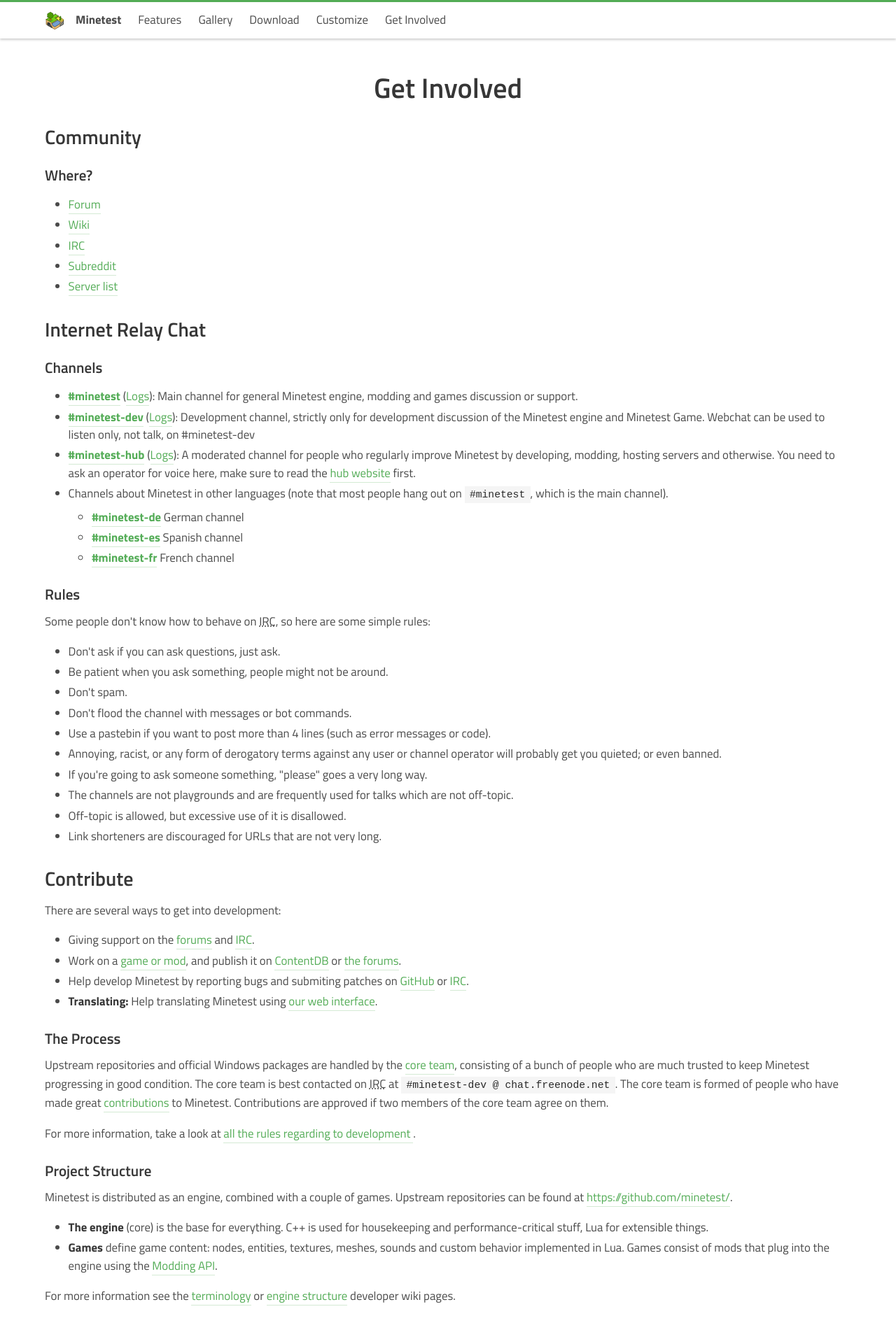
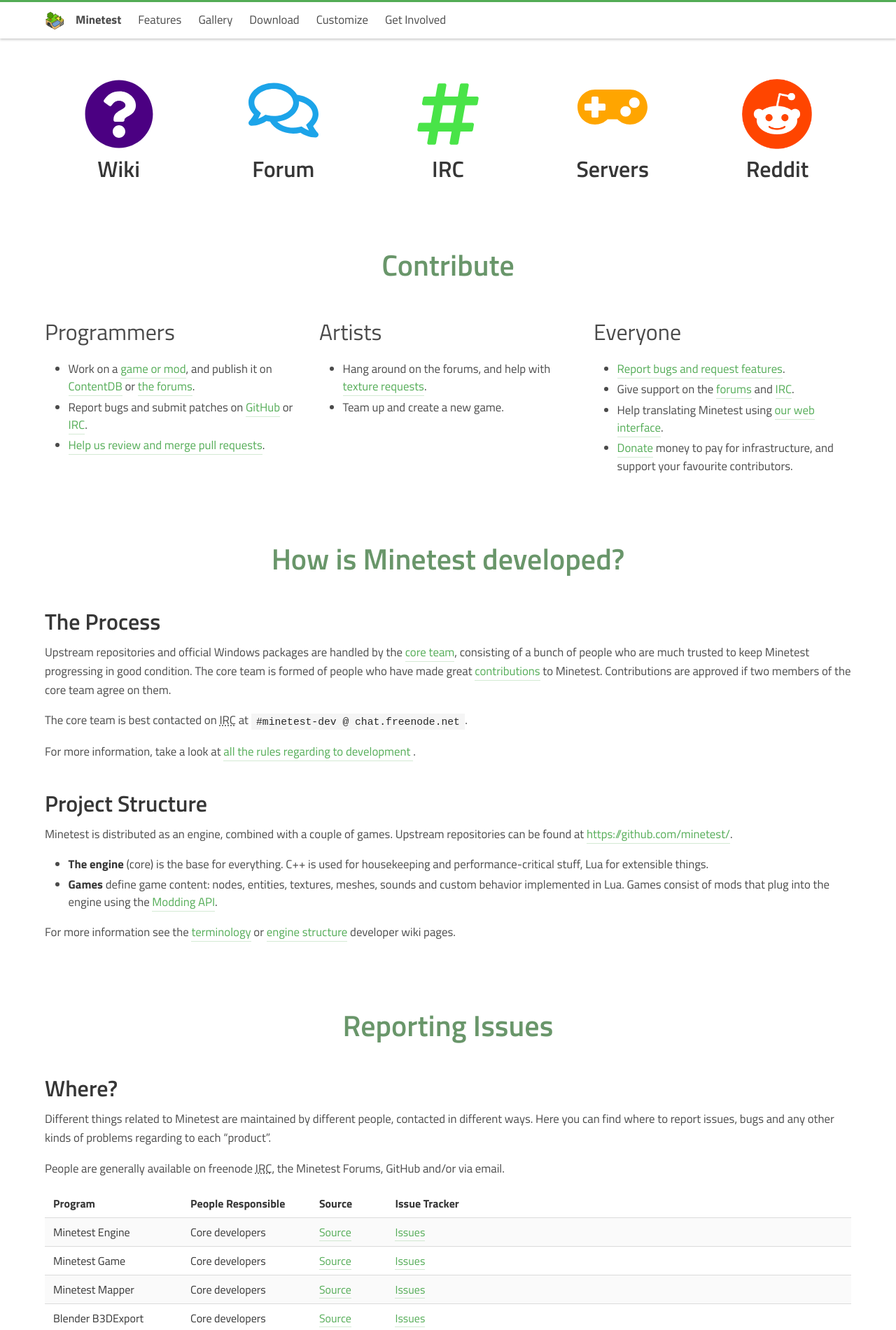
Before and after one commit to minetest/minetest.github.io, a Jekyll site: the page built from get-involved.html, in a window 1280 px wide. Shown: the top 1901 px of the page at 70% size. Built offline with Jekyll 4.4.1, drawn with Linux system fonts in a browser that asks for light colours; comment, search, counter and statistics services are not loaded; some of the changed text lies outside the part shown.

Commit message:
Improve "Get Involved" layout (#176)

```diff
--- a/_includes/footer.html
+++ b/_includes/footer.html
@@ -28,7 +28,7 @@
         <h5 class="footer-title">Community</h5>
         <ul class="list-unstyled">
           <li><a href="https://forum.minetest.net">Forums</a></li>
-          <li><a href="/get-involved/#internet-relay-chat">IRC</a></li>
+          <li><a href="https://wiki.minetest.net/IRC">IRC</a></li>
           <li><a href="/servers/">Servers</a></li>
           <li><a href="https://wiki.minetest.net">Player Wiki</a></li>
           <li><a href="https://reddit.com/r/minetest/">Subreddit</a></li>
@@ -39,7 +39,7 @@
         <h5 class="footer-title">Development</h5>
         <ul class="list-unstyled">
           <li><a href="https://github.com/minetest/minetest">Github</a></li>
-          <li><a href="/get-involved/#internet-relay-chat">#minetest-dev on Freenode IRC</a></li>
+          <li><a href="https://wiki.minetest.net/IRC">#minetest-dev on Freenode IRC</a></li>
           <li><a href="https://dev.minetest.net">Developer Wiki</a></li>
           <li><a href="https://minetest.net/lua_api/">Lua API</a></li>
           <li><a href="/get-involved/#donate">Donate</a></li>
@@ -51,7 +51,8 @@
 
   <div class="footer-copyright">
     © 2015-{{ site.time | date: '%Y' }} The Minetest Team.
+    <a href="https://github.com/minetest/minetest.github.io">Source</a><br />
     MIT for code, CC-BY-SA 3.0 for media and content.
-    <a href="https://github.com/minetest/minetest.github.io">Source</a>
+    Font Awesome icons under <a href="https://fontawesome.com/license">CC-BY 4.0</a>.
   </div>
 </footer>
--- a/_sass/_base.scss
+++ b/_sass/_base.scss
@@ -20,7 +20,7 @@
   }
 }
 
-a:not(.navbar-item) {
+a:not(.navbar-item, .no-underline) {
   border-bottom: 1px solid transparentize($primary, 0.75);
 
   &:hover {
@@ -29,6 +29,16 @@ a:not(.navbar-item) {
 
   &:active {
     background-color: transparentize($primary, 0.8);
+  }
+}
+
+.hover-enlarge {
+  transition: transform 200ms ease;
+  cursor: pointer;
+
+  &:hover {
+    transform: scale(1.1, 1.1);
+    z-index: 2;
   }
 }
 
@@ -43,3 +53,17 @@ a:not(.navbar-item) {
   text-align: center;
   margin-bottom: 3rem;
 }
+
+.iconlist {
+  .image {
+    width: 100px;
+    height: 120px;
+    padding: 10px 0;
+    margin: auto;
+  }
+
+  img {
+    max-width: 100px;
+    max-height: 100px;
+  }
+}
--- a/get-involved.html
+++ b/get-involved.html
@@ -16,103 +16,95 @@ redirect_from:
 
 <section class="section">
   <div class="container">
+    <div class="columns is-centered iconlist">
+      {% for link in site.data.community %}
+      <a class="column has-text-centered no-underline hover-enlarge" href="{{ link.url }}">
+        <div class="image">
+          <img src="/media/logos/{{ link.icon }}" alt="{{ link.name }} logo">
+        </div>
+        <span class="title">{{ link.name }}</span>
+      </a>
+      {% endfor %}
+    </div>
+  </div>
+</section>
+
+<section class="section">
+  <div class="container">
+    <h2 id="contribute" class="title section-title">Contribute</h2>
+    <div class="columns is-centered">
+      <div class="column">
+        <h3 id="programmers" class="is-size-3">Programmers</h3>
         <div class="content">
-
-      <h1>Get Involved</h1>
-
-      <h2>Community</h2>
-      <h3>Where?</h3>
           <ul>
-        <li><a href="https://forum.minetest.net">Forum</a></li>
-        <li><a href="https://wiki.minetest.net">Wiki</a></li>
-        <li><a href="#internet-relay-chat">IRC</a></li>
-        <li><a href="https://reddit.com/r/minetest">Subreddit</a></li>
-        <li><a href="/servers/">Server list</a></li>
-      </ul>
-
-      <h2 id="internet-relay-chat">Internet Relay Chat</h2>
-
-      <h3>Channels</h3>
-      <div>
-        <ul>
-          <li>
-            <strong><a href="https://webchat.freenode.net/?channels=#minetest">#minetest</a></strong>
-            (<a href="http://irc.minetest.net/minetest">Logs</a>):
-            Main channel for general Minetest engine, modding and games discussion or support.
-          </li>
-          <li>
-            <strong><a href="https://webchat.freenode.net/?channels=#minetest-dev">#minetest-dev</a></strong>
-            (<a href="http://irc.minetest.net/minetest-dev">Logs</a>):
-            Development channel, strictly only for development discussion of the Minetest engine and Minetest Game.
-            Webchat can be used to listen only, not talk, on #minetest-dev
-          </li>
-          <li>
-            <strong><a href="https://webchat.freenode.net/?channels=#minetest-hub">#minetest-hub</a></strong>
-            (<a href="http://irc.minetest.net/minetest-hub">Logs</a>):
-            A moderated channel for people who regularly improve Minetest
-            by developing, modding, hosting servers and otherwise.
-            You need to ask an operator for voice here, make sure to read
-            the <a href="http://hub.minetest.net">hub website</a> first.
-          </li>
-          <li>
-            Channels about Minetest in other languages (note that most people hang out
-            on <code>#minetest</code>, which is the main channel).
-            <ul>
-              <li><strong><a href="https://webchat.freenode.net/?channels=#minetest-de">#minetest-de</a></strong> German channel</li>
-              <li><strong><a href="https://webchat.freenode.net/?channels=#minetest-es">#minetest-es</a></strong> Spanish channel</li>
-              <li><strong><a href="https://webchat.freenode.net/?channels=#minetest-fr">#minetest-fr</a></strong> French channel</li>
-            </ul>
-          </li>
-          </ul>
-        </div>
-
-        <h3>Rules</h3>
-        <p>
-          Some people don't know how to behave on <abbr title="Internet Relay Chat">IRC</abbr>,
-          so here are some simple rules:
-        </p>
-        <ul>
-          <li>Don't ask if you can ask questions, just ask.</li>
-          <li>Be patient when you ask something, people might not be around.</li>
-          <li>Don't spam.</li>
-          <li>Don't flood the channel with messages or bot commands.</li>
-          <li>Use a pastebin if you want to post more than 4 lines (such as error messages or code).</li>
-          <li>Annoying, racist, or any form of derogatory terms against any user or channel operator will probably get you quieted; or even banned.</li>
-          <li>If you're going to ask someone something, "please" goes a very long way.</li>
-          <li>The channels are not playgrounds and are frequently used for talks which are not off-topic.</li>
-          <li>Off-topic is allowed, but excessive use of it is disallowed.</li>
-          <li>Link shorteners are discouraged for URLs that are not very long.</li>
-        </ul>
-
-        <h2 id="contribute">Contribute</h2>
-        <p>
-          There are several ways to get into development:
-        </p>
-        <ul>
-          <li>
-            Giving support on the <a href="https://forum.minetest.net">forums</a> and <a href="#internet-relay-chat">IRC</a>.
-          </li>
             <li>
               Work on a <a href="http://dev.minetest.net/Modding_Intro">game or mod</a>,
               and publish it on <a href="https://content.minetest.net">ContentDB</a>
               or <a href="https://forum.minetest.net">the forums</a>.
             </li>
             <li>
-            Help develop Minetest by reporting
-            bugs and submiting patches on
-            <a href="https://github.com/minetest">GitHub</a> or <a href="#internet-relay-chat">IRC</a>.
+              Report bugs and submit patches on
+              <a href="https://github.com/minetest">GitHub</a> or <a href="https://wiki.minetest.net/IRC">IRC</a>.
             </li>
             <li>
-            <strong>Translating:</strong> Help translating Minetest using
+              <a href="https://forum.minetest.net/viewtopic.php?f=7&t=19877">Help us review and merge pull requests</a>.
+            </li>
+          </ul>
+        </div>
+      </div>
+      <div class="column">
+        <h3 id="artists" class="is-size-3">Artists</h3>
+        <div class="content">
+          <ul>
+            <li>
+              Hang around on the forums, and help with
+              <a href="https://forum.minetest.net/viewtopic.php?f=47&t=1585">texture requests</a>.
+            </li>
+            <li>
+              Team up and create a new game.
+            </li>
+          </ul>
+        </div>
+      </div>
+      <div class="column">
+        <h3 id="everyone" class="is-size-3">Everyone</h3>
+        <div class="content">
+          <ul>
+            <li>
+              <a href="#reporting-issues">Report bugs and request features</a>.
+            </li>
+            <li>
+              Give support on the <a href="https://forum.minetest.net">forums</a> and <a href="https://wiki.minetest.net/IRC">IRC</a>.
+            </li>
+            <li>
+              Help translating Minetest using
               <a href="https://hosted.weblate.org/projects/minetest/minetest/">our web interface</a>.
             </li>
+            <li>
+              <a href="#donate">Donate</a> money to pay for infrastructure, and support your favourite contributors.
+            </li>
           </ul>
+        </div>
+      </div>
+    </div>
+  </div>
+</section>
 
-        <h3>The Process</h3>
+
+<section class="section">
+  <div class="container">
+    <h2 id="developed" class="title section-title">How is Minetest developed?</h2>
+    <div class="content">
+      <h3 class="is-size-3">The Process</h3>
       <p>
-          Upstream repositories and official Windows packages are handled by the <a href="https://github.com/minetest?tab=members">core team</a>, consisting of a bunch of people who are much trusted to keep Minetest progressing in good condition. The core team is best contacted on <abbr title="Internet Relay Chat">IRC</abbr> at <code>#minetest-dev @ chat.freenode.net</code>.
+        Upstream repositories and official Windows packages are handled by the
+        <a href="https://github.com/minetest?tab=members">core team</a>,
+        consisting of a bunch of people who are much trusted to keep Minetest progressing in good condition.
         The core team is formed of people who have made great <a href="/credits/">contributions</a> to Minetest.
         Contributions are approved if two members of the core team agree on them.
+      </p>
+      <p>
+        The core team is best contacted on <abbr title="Internet Relay Chat">IRC</abbr> at <code>#minetest-dev @ chat.freenode.net</code>.
       </p>
       <p>
         For more information, take a look at
@@ -121,12 +113,13 @@ redirect_from:
         </a>.
       </p>
 
-        <h3>Project Structure</h3>
+      <h3 class="is-size-3">Project Structure</h3>
       <p>
         Minetest is distributed as an engine, combined with a couple of games.
         Upstream repositories can be found at
         <a href="https://github.com/minetest/">https://github.com/minetest/</a>.
       </p>
+
       <ul>
         <li>
           <strong>The engine</strong> (core) is the base for everything.
@@ -140,22 +133,29 @@ redirect_from:
           <a href="http://dev.minetest.net">Modding API</a>.
         </li>
       </ul>
+
       <p>
         For more information see the
         <a href="http://dev.minetest.net/Terminology">terminology</a> or
         <a href="http://dev.minetest.net/Engine_structure">engine structure</a>
         developer wiki pages.
       </p>
+    </div>
+  </div>
+</section>
 
-        <h2 id="reporting-issues">Reporting issues</h2>
+
+<section class="section">
+  <div class="container">
+    <h2 id="reporting-issues" class="title section-title">Reporting Issues</h2>
+    <div class="content">
+      <h3 class="is-size-3">Where?</h3>
       <p>
         Different things related to Minetest are maintained by different people, contacted in different ways. Here you can find where to report issues, bugs and any other kinds of problems regarding to each “product”.
       </p>
       <p>
         People are generally available on freenode <abbr title="Internet Relay Chat">IRC</abbr>, the Minetest Forums, GitHub and/or via email.
       </p>
-
-        <h2>Programs and Services</h2>
       <table class="table is-striped">
         <tr>
           <th>Program</th>
@@ -261,10 +261,16 @@ redirect_from:
           <td>Contact nerzhul</td>
         </tr>
       </table>
+    </div>
+  </div>
+</section>
 
 
-        <h2 id="donate">Donate</h2>
-        <h3>celeron55 <span class="is-size-5 has-text-grey has-text-weight-normal">(founder)</span></h3>
+<section class="section">
+  <div class="container">
+    <h2 id="donate" class="title section-title">Donate</h2>
+    <div class="content">
+      <h3 class="is-size-3">celeron55 <span class="is-size-5 has-text-grey has-text-weight-normal">(founder)</span></h3>
 
       <p>
         You can tip money to celeron55, to be mostly used for hosting of
@@ -295,11 +301,10 @@ redirect_from:
         </form>
       </div>
 
-        <h2>Other</h2>
+      <h3 class="is-size-3">Other</h3>
       <p>
         Your favourite server or modder might accept tips too; make sure to check those out.
       </p>
-
     </div>
   </div>
 </section>
```
Also changed, not shown: _data/community.yml (added, +19 -0 lines), media/logos/forum.svg (added), media/logos/github.png (added), media/logos/irc.svg (added), media/logos/reddit.png (added), media/logos/servers.svg (added), media/logos/wiki.svg (added). Lines whose indentation alone changed are shown as unchanged.
